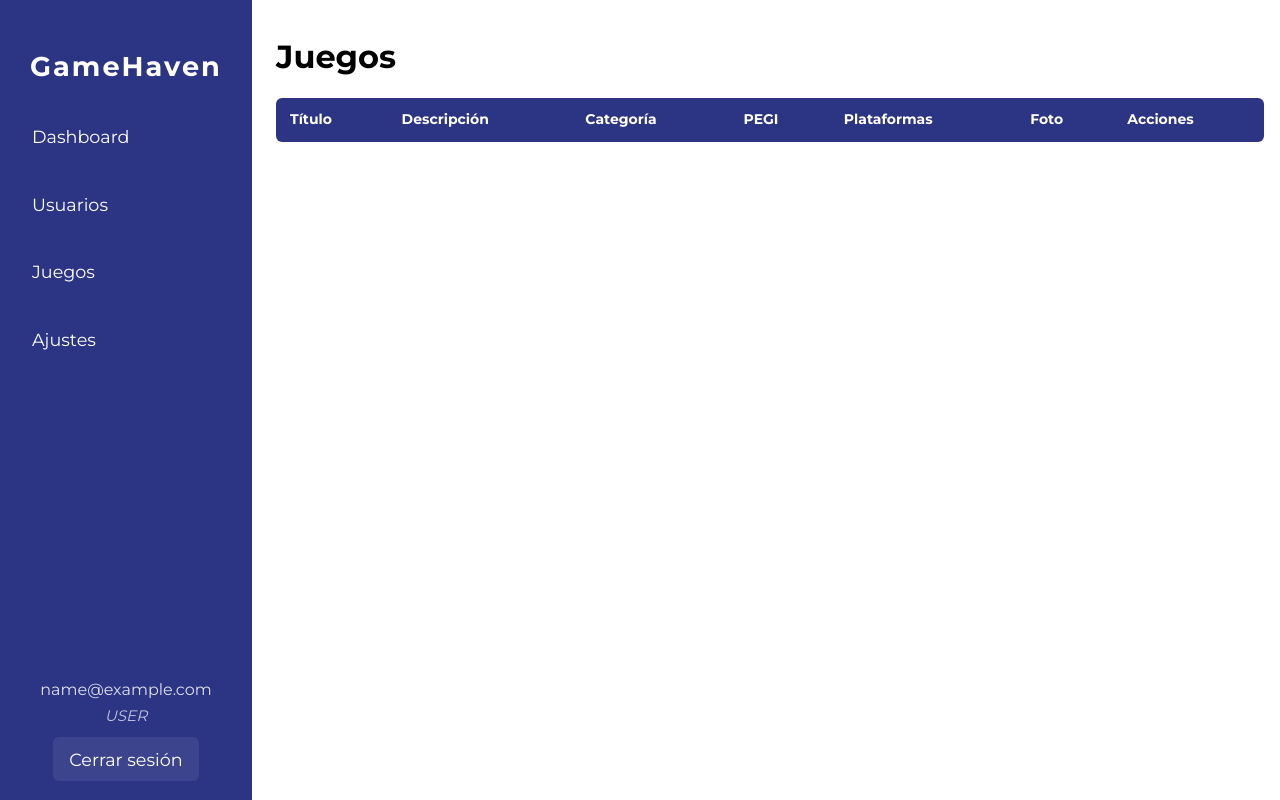
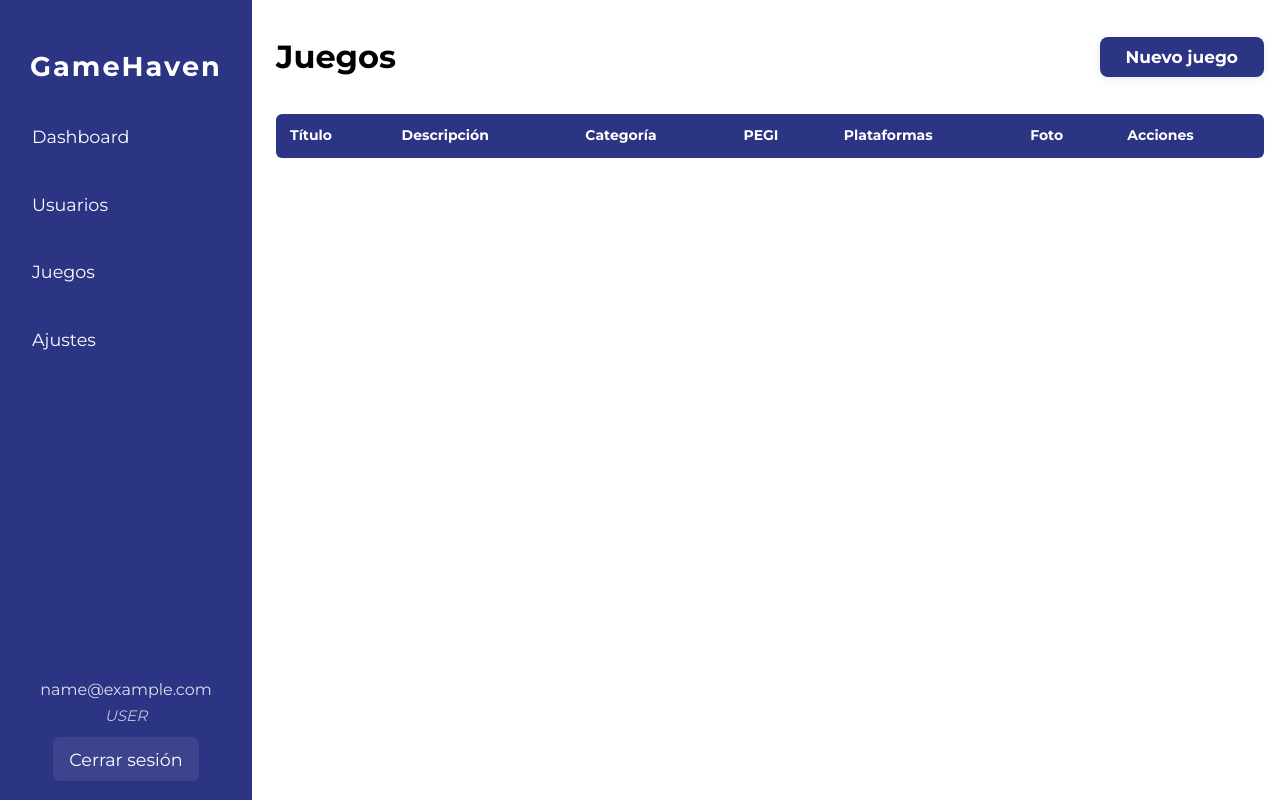
Before and after one commit to erreyesjoel/GameHaven, a Django app: page /juegos/ in a window 1280 px wide. Run offline with Django 5.2, Linux system fonts and the light colour scheme; the visitor is signed in with stand-in values (Sample User, id 1); data that the repository does not hold is empty.

Commit message:
boton enlace rapido para poder crear un juego

```diff
--- a/backend/backend_django/backend/static/css/main.css
+++ b/backend/backend_django/backend/static/css/main.css
@@ -235,6 +235,32 @@ ya que el header es vertical a la izquierda */
   padding: 0;
 }
 
+.btn-nuevo {
+  display: flex;
+  align-items: center;
+  justify-content: center;
+  gap: 8px;
+  background-color: #2c3484;
+  color: #fff;
+  border: none;
+  padding: 10px 26px;
+  border-radius: 8px;
+  font-family: "Montserrat", sans-serif;
+  font-size: 17px;
+  font-weight: 600;
+  text-decoration: none;
+  box-shadow: 0 2px 8px rgba(44, 52, 132, 0.1);
+  transition: background 0.2s, box-shadow 0.2s;
+  cursor: pointer;
+}
+
+.btn-nuevo:hover,
+.btn-nuevo:focus {
+  background-color: rgb(33.8, 39.9454545455, 101.4);
+  text-decoration: none;
+  box-shadow: 0 4px 16px rgba(44, 52, 132, 0.16);
+}
+
 /* color azul para el header de la tabla */
 /* ====== ESTILOS DE TABLAS GLOBALES ====== */
 .table-wrapper {
@@ -269,6 +295,13 @@ ya que el header es vertical a la izquierda */
   vertical-align: middle;
   font-size: 14px;
   color: #111827;
+}
+
+.table-header {
+  display: flex;
+  align-items: center;
+  justify-content: space-between;
+  margin-bottom: 16px;
 }
 
 .table-app .table-title {
--- a/backend/backend_django/backend/static/scss/_tablas.scss
+++ b/backend/backend_django/backend/static/scss/_tablas.scss
@@ -40,6 +40,12 @@ $table-header-bg: vars.$azul-primario;
   color: vars.$accent;
 }
 
+.table-header {
+  display: flex;
+  align-items: center;
+  justify-content: space-between;
+  margin-bottom: 16px;
+}
 .table-app .table-title {
   display: inline-block;
   max-width: vars.$juego-titulo-max-width;
--- a/backend/backend_django/backend/templates/admin/juegos.html
+++ b/backend/backend_django/backend/templates/admin/juegos.html
@@ -3,7 +3,12 @@
 <link rel="stylesheet" href="{% static 'css/main.css' %}">
 <div class="main-content">
   <div class="table-wrapper">
-    <h1>Juegos</h1>
+    <div class="table-header">
+      <h1>Juegos</h1>
+      <a href="{% url 'crear_juego' %}" class="btn-nuevo">
+        Nuevo juego
+      </a>
+    </div>
     <table class="table-app">
       <thead>
         <tr>
```
Also changed, not shown: backend/backend_django/backend/static/scss/_global.scss (+27 -0 lines).
